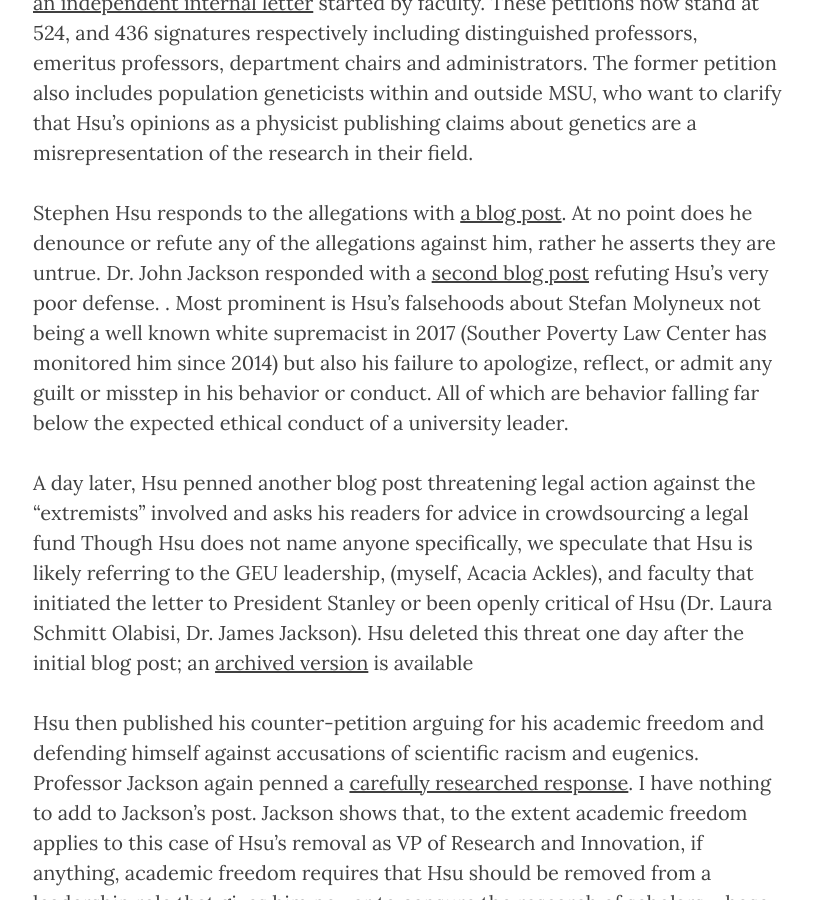
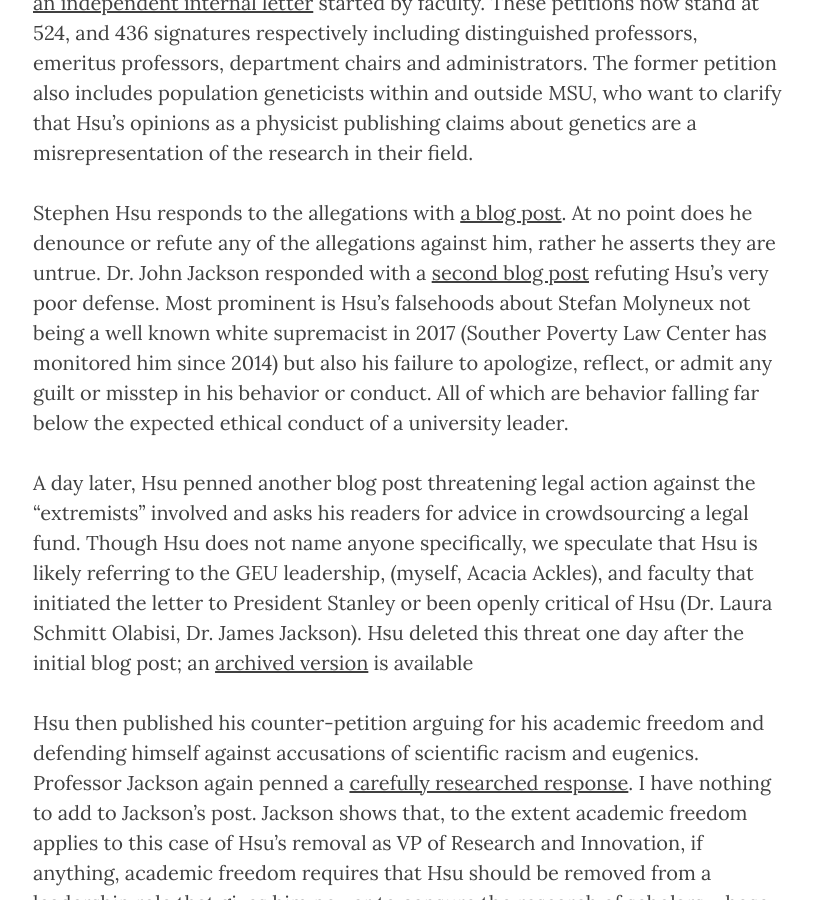
Before and after one commit to KevinABird/KevinABird.github.io, a Jekyll site: the page built from _posts/2020-06-16-With-Friends-Like-These-Comments-On-the-Uproar-Over-Stephen-Hsu.md, in a window 1280 px wide and 900 px high, scrolled down 1646 px. Shown: the whole window, without its empty margins (232-1045 px from the left). Built offline with Jekyll 4.4.1, drawn with Linux system fonts in a browser that asks for light colours; nearby versions of some CDN libraries.

```diff
--- a/_posts/2020-06-16-With-Friends-Like-These-Comments-On-the-Uproar-Over-Stephen-Hsu.md
+++ b/_posts/2020-06-16-With-Friends-Like-These-Comments-On-the-Uproar-Over-Stephen-Hsu.md
@@ -14,9 +14,9 @@ The thread immediately gained support from MSU faculty, staff, and students who
 
 The following day two petitions were publicized, one [open letter from GEU]( https://firestephenhsu.github.io) and [an independent internal letter](https://docs.google.com/document/d/1jb7w02E5GAdrJ_QnAokp7IerP_VBDridmQ-rI9M2TAE/edit) started by faculty. These petitions now stand at 524, and 436 signatures respectively including distinguished professors, emeritus professors, department chairs and administrators.  The former petition also includes population geneticists within and outside MSU, who want to clarify that Hsu’s  opinions as a physicist publishing claims about genetics are a misrepresentation of the research in their field.
 
-Stephen Hsu responds to the allegations with [a blog post](https://web.archive.org/save/https://infoproc.blogspot.com/2020/06/twitter-attacks-and-defense-of.html). At no point does he denounce or refute any of the allegations against him, rather he asserts they are untrue. Dr. John Jackson responded with a [second blog post](https://altrightorigins.com/2020/06/13/hsu-ethical-responsibility/) refuting Hsu’s very poor defense. . Most prominent is Hsu’s falsehoods about Stefan Molyneux not being a well known white supremacist in 2017 (Souther Poverty Law Center has monitored him since 2014) but also his failure to apologize, reflect, or admit any guilt or misstep in his behavior or conduct. All of which are behavior falling far below the expected ethical conduct of a university leader.
+Stephen Hsu responds to the allegations with [a blog post](https://web.archive.org/save/https://infoproc.blogspot.com/2020/06/twitter-attacks-and-defense-of.html). At no point does he denounce or refute any of the allegations against him, rather he asserts they are untrue. Dr. John Jackson responded with a [second blog post](https://altrightorigins.com/2020/06/13/hsu-ethical-responsibility/) refuting Hsu’s very poor defense. Most prominent is Hsu’s falsehoods about Stefan Molyneux not being a well known white supremacist in 2017 (Souther Poverty Law Center has monitored him since 2014) but also his failure to apologize, reflect, or admit any guilt or misstep in his behavior or conduct. All of which are behavior falling far below the expected ethical conduct of a university leader.
 
-A day later, Hsu penned another blog post threatening legal action against the “extremists” involved and asks his readers for advice in crowdsourcing a legal fund Though Hsu does not name anyone specifically, we speculate that Hsu is likely referring to the GEU leadership, (myself, Acacia Ackles), and faculty that initiated the letter to President Stanley or been openly critical of Hsu (Dr. Laura Schmitt Olabisi, Dr. James Jackson). Hsu deleted this threat one day after the initial blog post; an [archived version](https://web.archive.org/web/20200615211451/https://infoproc.blogspot.com/2020/06/manifold-episode-zero.html ) is available
+A day later, Hsu penned another blog post threatening legal action against the “extremists” involved and asks his readers for advice in crowdsourcing a legal fund. Though Hsu does not name anyone specifically, we speculate that Hsu is likely referring to the GEU leadership, (myself, Acacia Ackles), and faculty that initiated the letter to President Stanley or been openly critical of Hsu (Dr. Laura Schmitt Olabisi, Dr. James Jackson). Hsu deleted this threat one day after the initial blog post; an [archived version](https://web.archive.org/web/20200615211451/https://infoproc.blogspot.com/2020/06/manifold-episode-zero.html ) is available
 
 Hsu then published his counter-petition arguing for his academic freedom and defending himself against  accusations of scientific racism and eugenics. Professor Jackson again penned a [carefully researched response](https://altrightorigins.com/2020/06/16/hsu-academic-freedom/). I have nothing to add to Jackson’s post. Jackson shows that, to the extent academic freedom applies to this case of Hsu’s removal as VP of Research and Innovation, if anything, academic freedom requires that Hsu should be removed from a leadership role that gives him power to censure the research of scholars whose fields he either grossly misrepresents (in the case of population genetics) or disparages in the most flippant manner imaginable from an academic (social sciences and the humanities)
 
```
